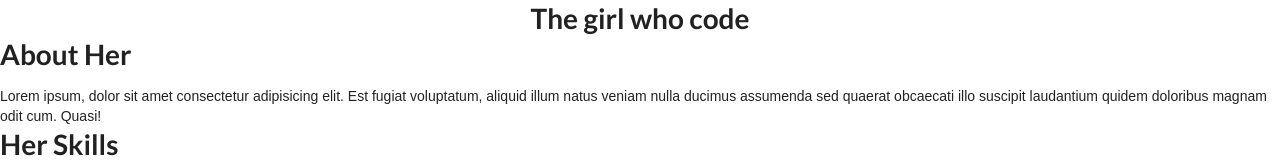
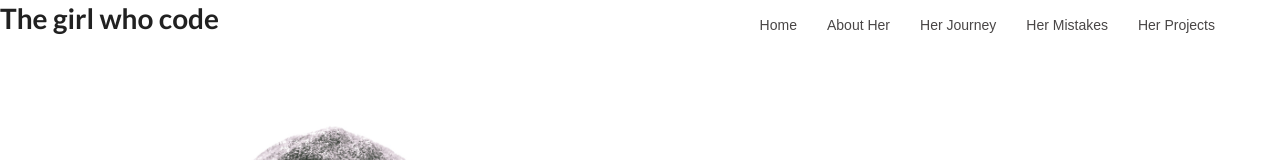
Before and after one commit to KennisYaps/project-TGWC, a React (Create React App) app: page / in a window 1280 px wide. Shown: the top 160 px of the page. Built offline with nearby package versions, Linux system fonts and the light colour scheme; no server answers.

Commit message:
added nav bar andhome page

```diff
--- /dev/null
+++ b/src/CSS/Home.css
@@ -0,0 +1,43 @@
+nav {
+  position: fixed;
+  top: 0;
+  left: 0;
+  width: 100%;
+  height: 100px;
+  padding: 15px 50px;
+  box-sizing: border-box;
+  transition: 0.5s;
+}
+
+nav ul {
+  float: right;
+  margin: 0;
+  padding: 0;
+  display: flex;
+}
+nav ul li {
+  list-style: none;
+}
+nav ul li a {
+  list-style: 80px;
+  color: rgb(73, 70, 70);
+  padding: 5px 15px;
+  text-decoration: none;
+  transition: 0.5s;
+}
+
+nav ul li a.active,
+nav ul li a:hover {
+  color: white;
+  background: black;
+}
+
+section.background-image {
+  background-image: url("../woman background.jpg");
+  height: 100vh;
+  /* width: 100%; */
+  background-repeat: no-repeat;
+  /* background-attachment: fixed; */
+  background-size: cover;
+  background-position: center;
+}
--- a/src/CSS/style.css
+++ /dev/null
@@ -1,3 +0,0 @@
-#TGWC {
-    text-align: center;
-}
--- a/src/components/Home/Home.js
+++ b/src/components/Home/Home.js
@@ -1,9 +1,29 @@
 import React from "react";
-import '../../CSS/style.css'
-
+import '../../CSS/Home.css';
 const Home = () => (
-  <div>
-  <h1 id="TGWC">The girl who code</h1>
+  <div id="Home">
+    <nav>
+      <ul>
+        <li>
+          <a href="#">Home</a>
+        </li>
+        <li>
+          <a href="#">About Her</a>
+        </li>
+        <li>
+          <a href="#">Her Journey</a>
+        </li>
+        <li>
+          <a href="#">Her Mistakes</a>
+        </li>
+        <li>
+          <a href="#">Her Projects</a>
+        </li>
+      </ul>
+    </nav>
+    <section className="background-image">
+      <h1 id="TGWC-title">The girl who code</h1>
+    </section>
   </div>
 );
 
```
